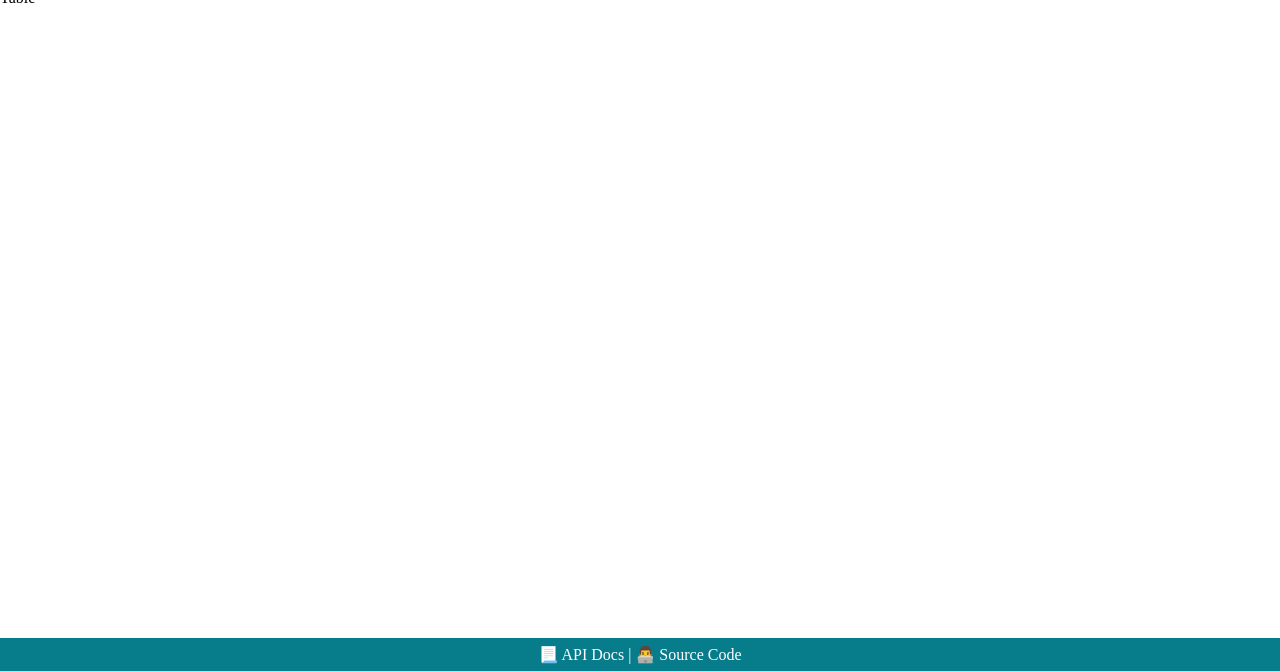
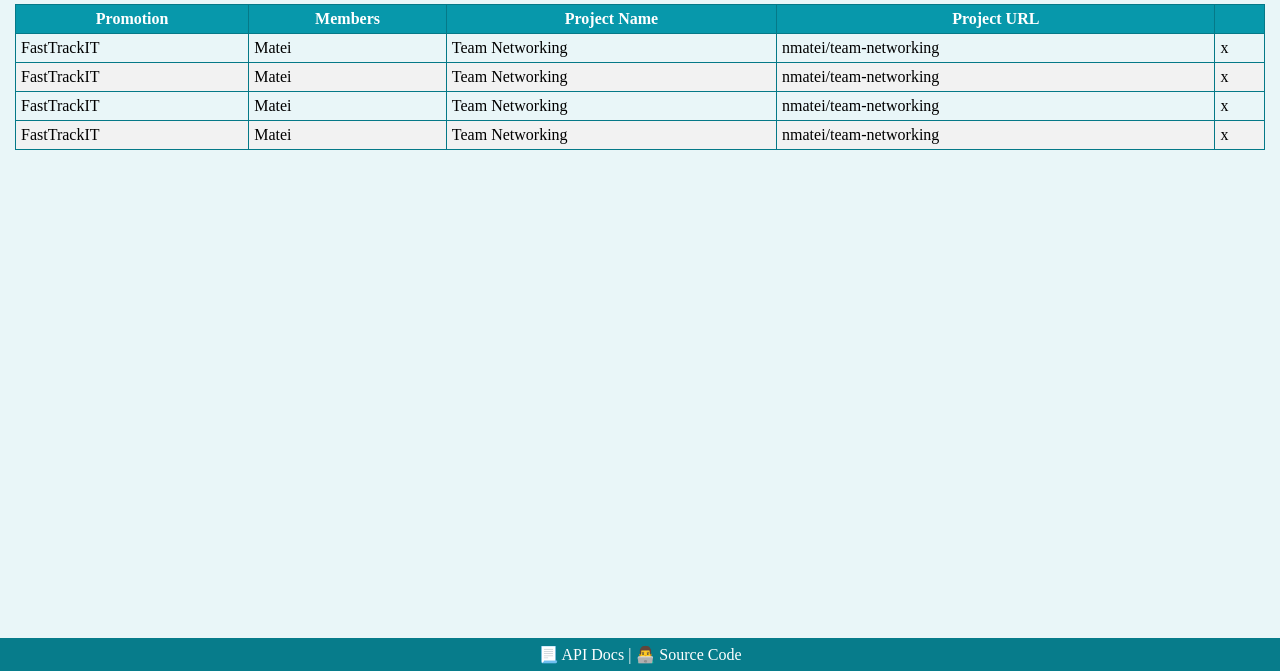
Before and after one commit to danacomanescu/teams-networking, a website built with webpack: page src/index.html in a window 1280 px wide. Shown: the part 129-800 px from the top of the page. Built offline with nearby package versions, Linux system fonts and the light colour scheme.

Commit message:
static html table

```diff
--- a/src/index.html
+++ b/src/index.html
@@ -16,7 +16,49 @@
       </div>
     </header>
 
-    <section>Table</section>
+    <section>
+      <table id="teamsTable">
+        <thead>
+          <tr>
+            <th>Promotion</th>
+            <th>Members</th>
+            <th>Project Name</th>
+            <th>Project URL</th>
+            <th></th>
+          </tr>
+        </thead>
+        <tbody>
+          <tr>
+            <td>FastTrackIT</td>
+            <td>Matei</td>
+            <td>Team Networking</td>
+            <td>nmatei/team-networking</td>
+            <td>x</td>
+          </tr>
+          <tr>
+            <td>FastTrackIT</td>
+            <td>Matei</td>
+            <td>Team Networking</td>
+            <td>nmatei/team-networking</td>
+            <td>x</td>
+          </tr>
+          <tr>
+            <td>FastTrackIT</td>
+            <td>Matei</td>
+            <td>Team Networking</td>
+            <td>nmatei/team-networking</td>
+            <td>x</td>
+          </tr>
+          <tr>
+            <td>FastTrackIT</td>
+            <td>Matei</td>
+            <td>Team Networking</td>
+            <td>nmatei/team-networking</td>
+            <td>x</td>
+          </tr>
+        </tbody>
+      </table>
+    </section>
 
     <footer>📃 API Docs | 👨‍💻 Source Code</footer>
   </body>
--- a/src/style.css
+++ b/src/style.css
@@ -6,6 +6,7 @@ body {
   flex-direction: column;
   min-height: 100%;
   margin: 0;
+  background-color: #e9f6f8;
 }
 
 header {
@@ -28,6 +29,7 @@ header img {
 
 body > section {
   flex: 1;
+  padding: 15px;
 }
 
 h1 {
@@ -45,3 +47,20 @@ footer {
   text-align: center;
   padding: 7px;
 }
+
+#teamsTable {
+  border-collapse: collapse;
+  width: 100%;
+}
+#teamsTable th,
+#teamsTable td {
+  padding: 5px;
+  border: 1px solid #057988;
+}
+#teamsTable th {
+  background-color: #0798ab;
+  color: #fff;
+}
+#teamsTable tr:nth-child(even) {
+  background-color: #f2f2f2;
+}
```
